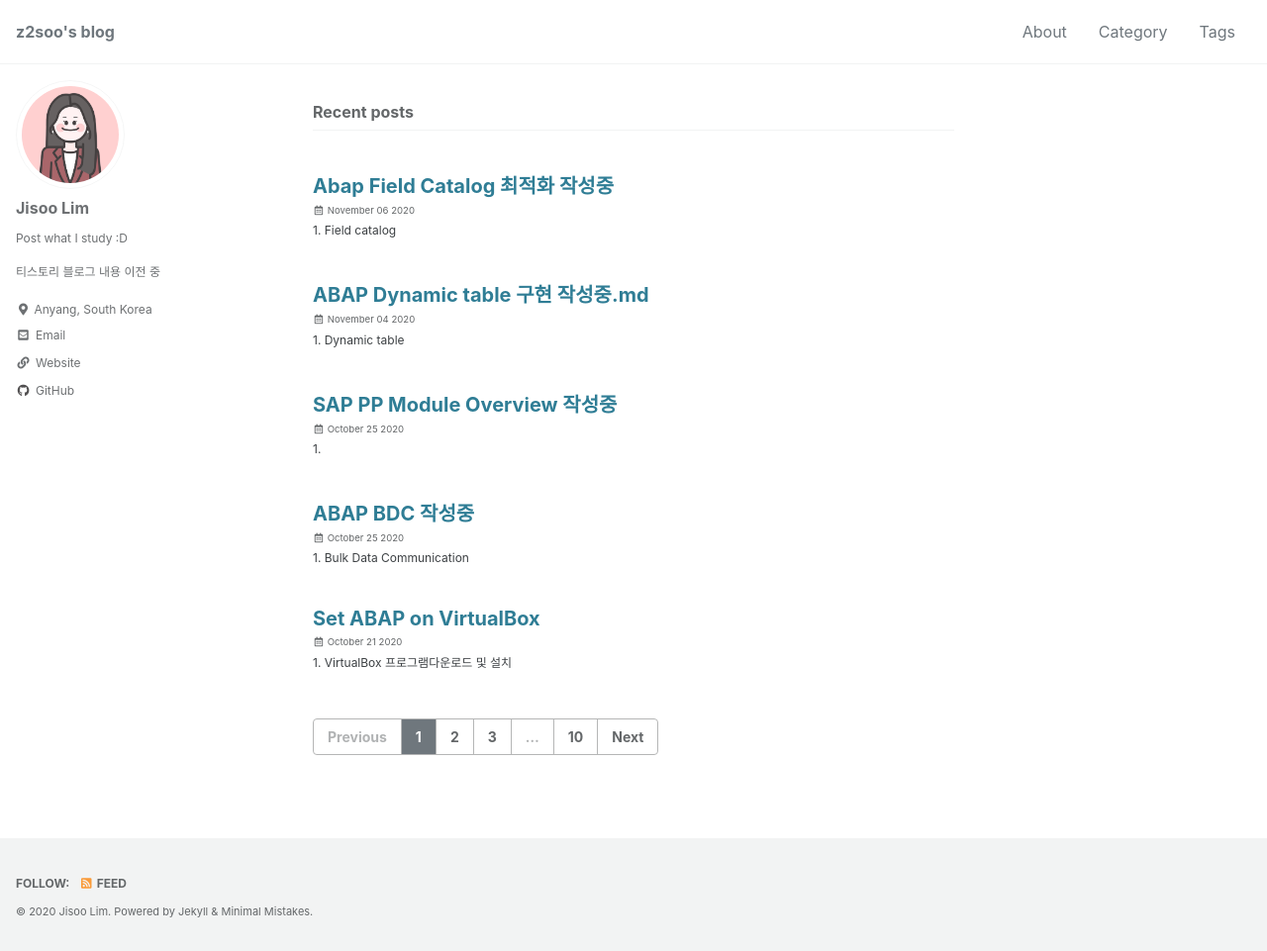
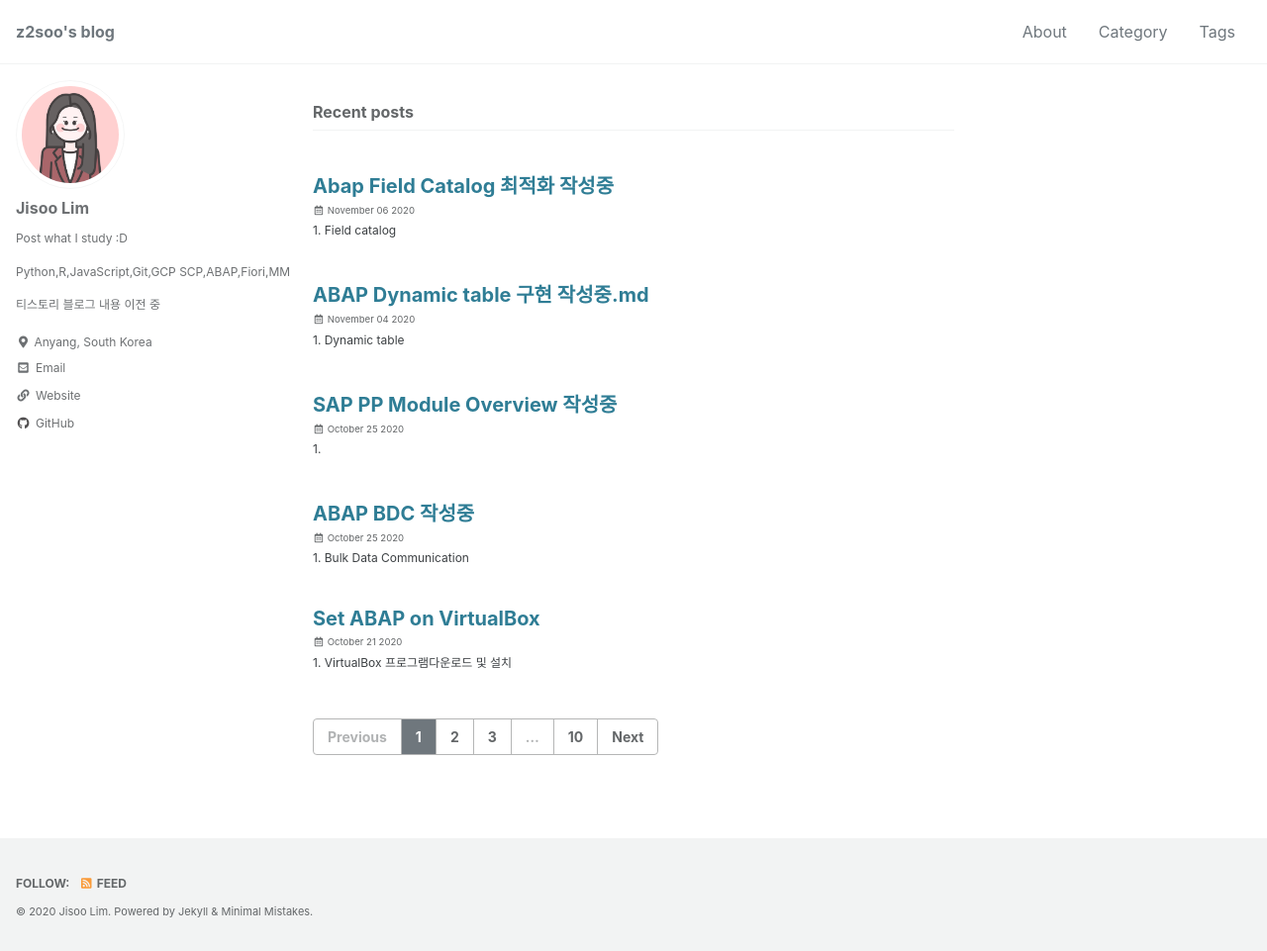
Before and after one commit to z2soo/z2soo.github.io, a Jekyll site: the page built from index.html, in a window 1280 px wide and 961 px high. Shown: the whole window at 99% size. Built offline with Jekyll 4.4.1, drawn with Linux system fonts in a browser that asks for light colours; cached includes are drawn as plain includes; the list of posts is cut into pages by our own code.

Commit message:
edit profile

```diff
--- a/_config.yml
+++ b/_config.yml
@@ -95,7 +95,7 @@ analytics:
 author:
   name             : "Jisoo Lim"
   avatar           : "/assets/images/mypic.jpg" # path of avatar image, e.g. "/assets/images/bio-photo.jpg"
-  bio              : "Post what I study :D \n\n 티스토리 블로그 내용 이전 중"
+  bio              : "Post what I study :D \n\n Python,R,JavaScript,Git,GCP \n SCP,ABAP,Fiori,MM \n\n 티스토리 블로그 내용 이전 중"
   location         : "Anyang, South Korea"
   email            :
   links:
```
